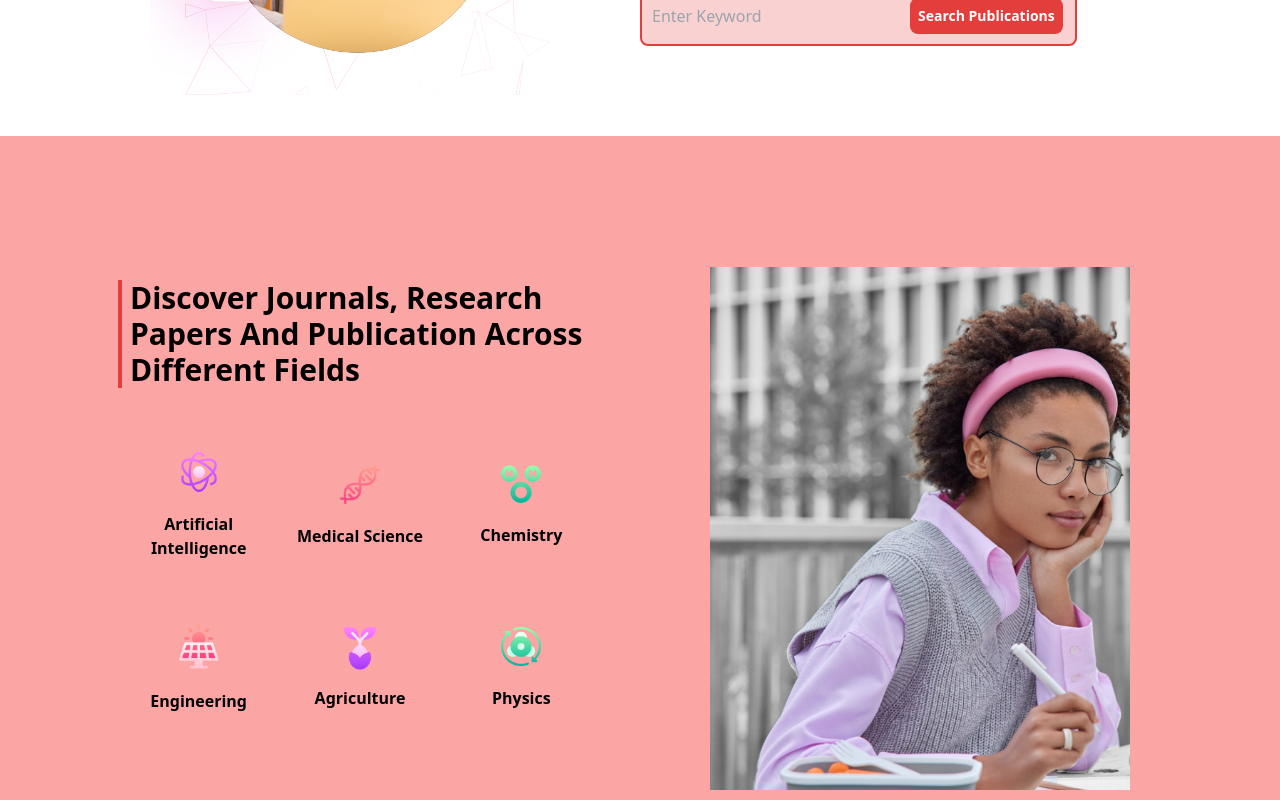
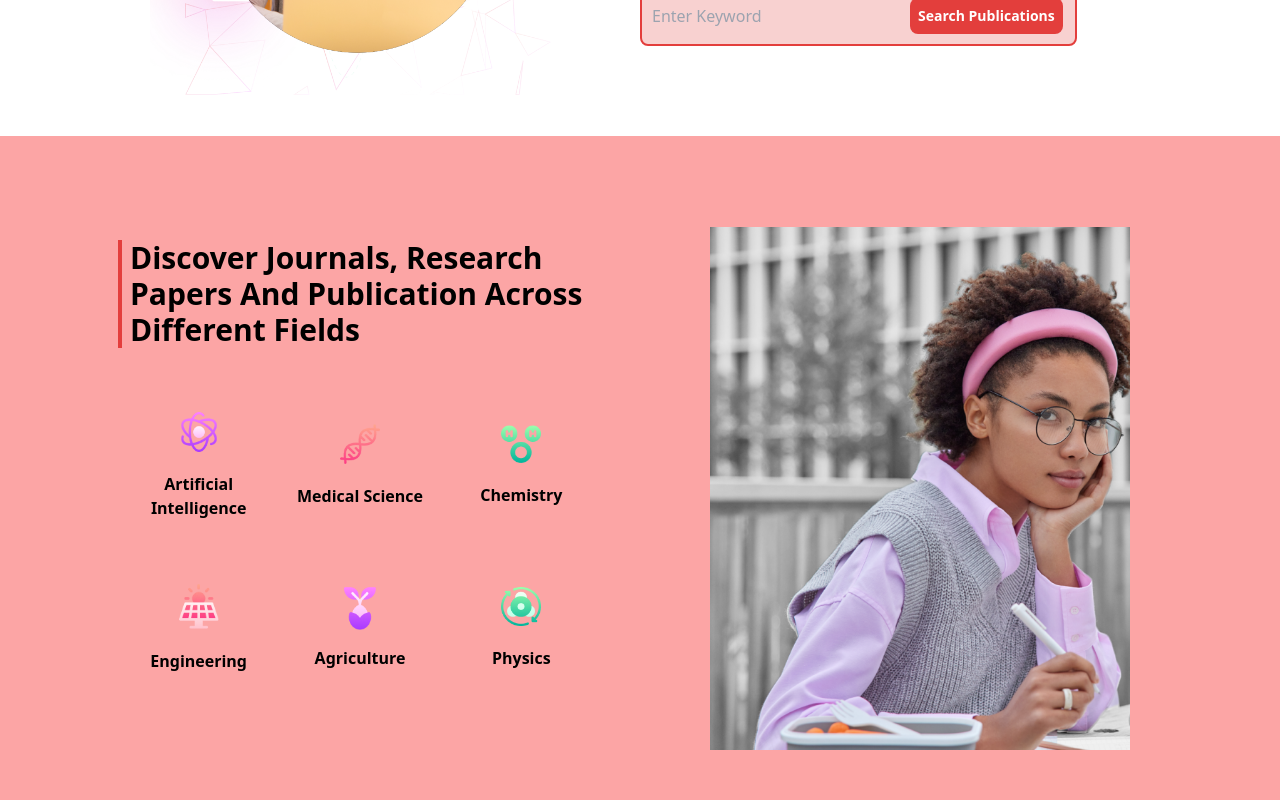
Before and after one commit to samsonlawal/Khunu, a React (Vite) app: page / in a window 1280 px wide. Shown: the part 440-1240 px from the top of the page. Built offline with nearby package versions, Linux system fonts and the light colour scheme.

Commit message:
adjusting media

```diff
--- a/src/UI/Topics.jsx
+++ b/src/UI/Topics.jsx
@@ -8,7 +8,7 @@ import lady from "../img/girlAcrobat.png";
 
 export default function () {
   return (
-    <div className="w-full px-4 lg:px-10 xl:px-20 py-20 flex items-center justify-center lg:flex-row bg-red-300">
+    <div className="w-full px-4 lg:px-10 xl:px-20 py-10 flex items-center justify-center lg:flex-row bg-red-300">
       <div className="w-full md:px-4 flex flex-col justify-center items-center lg:w-1/2">
         <div className="border-l-4 border-lipstick px-2 my-16 xl:w-11/12">
           <p className="text-2xl xl:text-3xl font-bold">
```
